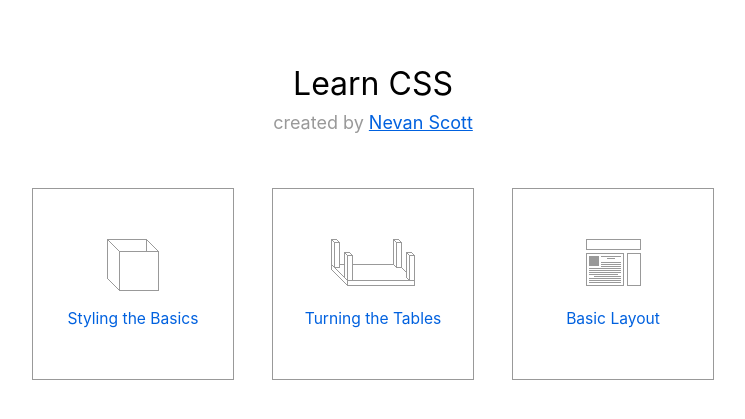
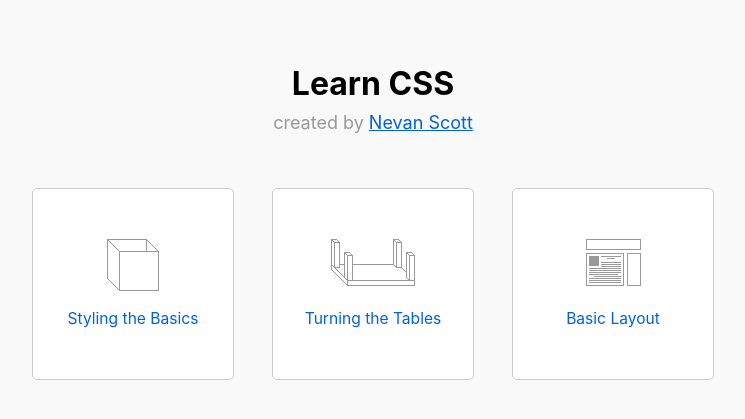
Before and after one commit to nevanscott/learn, a Jekyll site: the page built from index.html, in a window 1280 px wide. Shown: the top 419 px of the page, without its empty margins (267-1012 px from the left). Built offline with Jekyll 4.4.1, drawn with Linux system fonts in a browser that asks for light colours.

Commit message:
slightly more pleasant landing page

```diff
--- a/index.html
+++ b/index.html
@@ -4,6 +4,7 @@ layout: default
 <style>
 
 body {
+  background: #F9F9F9;
 	text-align: center;
 	font-family: -apple-system, BlinkMacSystemFont,
     "Segoe UI", "Roboto", "Oxygen", "Ubuntu", "Cantarell",
@@ -18,7 +19,7 @@ a {
 
 h1 {
 	margin: 2em 0 0 0;
-	font-weight: normal;
+	font-weight: bold;
 	}
 h2 {
 	margin: .5em 0 2em 0;
@@ -33,10 +34,12 @@ h3 {
 	}
 h3 a {
 	display: block;
+	background: white;
+	border-radius: 5px;
 	padding-top: 120px;
 	background-position: center 50px;
 	background-repeat: no-repeat;
-	border: 1px solid #999;
+	border: 1px solid #CCC;
 	margin: 0 19px;
 	width: 200px;
 	height: 70px;
@@ -45,7 +48,7 @@ h3 a {
 	font-size: smaller;
 	}
 h3 a:hover {
-	border: 1px solid #000;
+	border-color: #888;
 	color: #000;
 	}
 #basics a {
```
